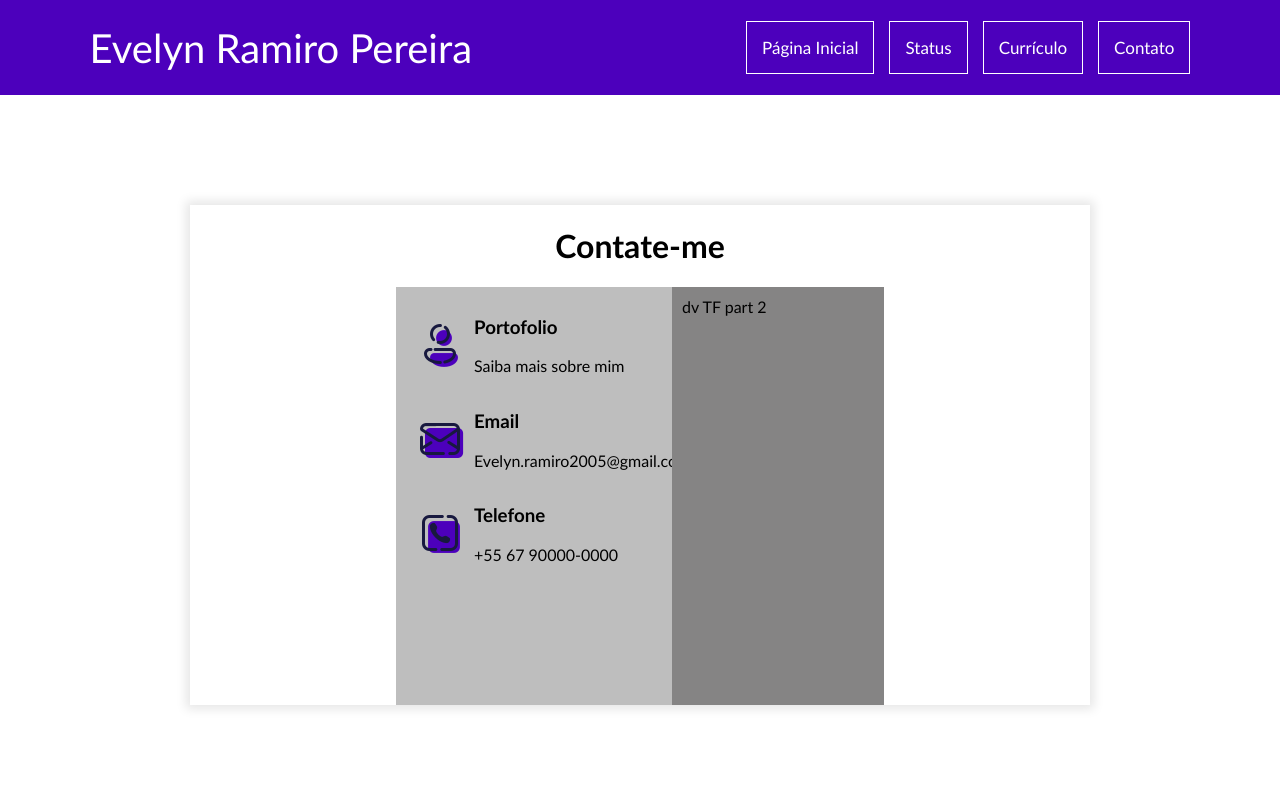
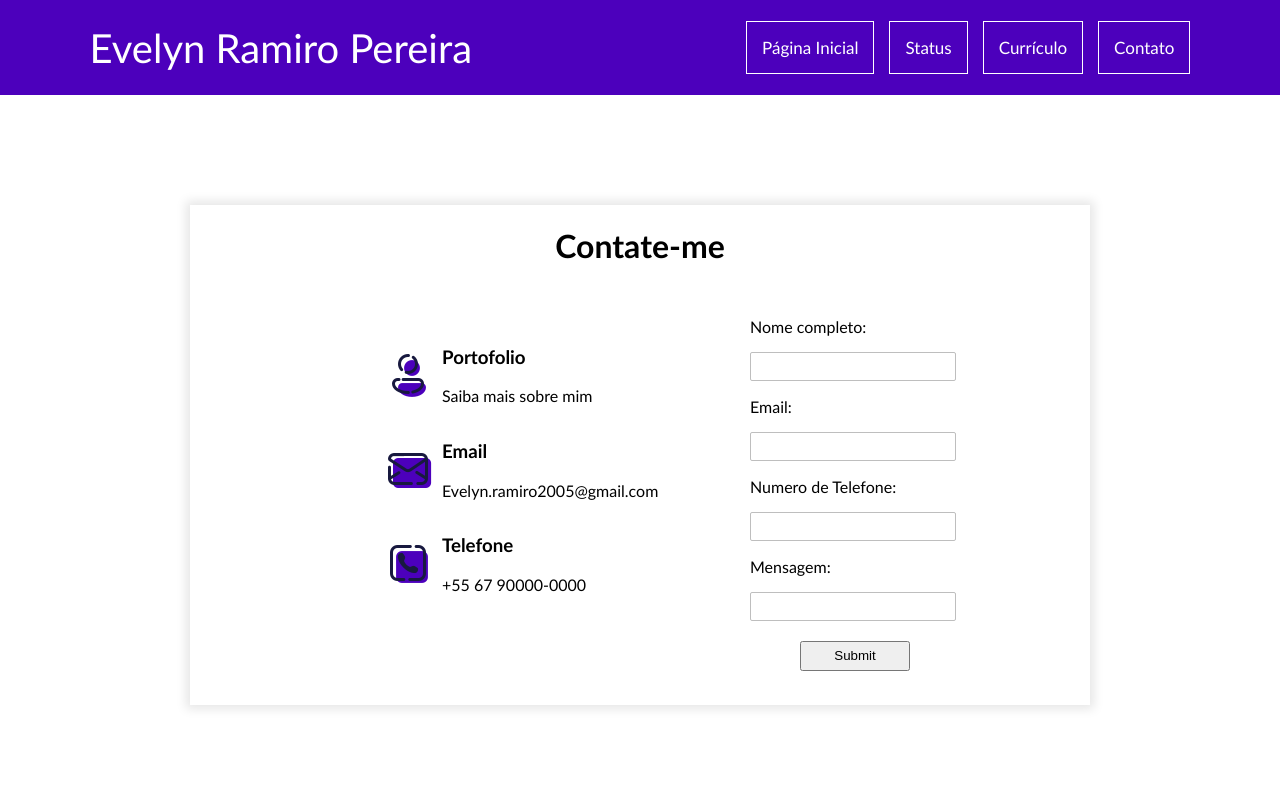
Before and after one commit to EllynRP/portfolio, a React (Vite) app: page /contato in a window 1280 px wide. Shown: the top 800 px of the page. Built offline with nearby package versions, Linux system fonts and the light colour scheme.

Commit message:
banco de dados 17102023

```diff
--- a/src/componentes/contato/Contato.css
+++ b/src/componentes/contato/Contato.css
@@ -29,18 +29,45 @@
 }
 
 .formularioDescricao{
-  background-color: rgb(190, 190, 190);
   padding:10px ;
   width: 20vw;
+  margin-top: 30px;
 }
 
 .formularioContato{
-  background-color: rgb(133, 132, 132);
   padding:10px ;
-  width: 15vw;
+  width: 20vw;
+  display: flex;
+  align-items: center;
 }
 
 .descricaoFormulario{
   display: flex;
   align-items: center;
 }
+
+form{
+  display: flex;
+  flex-direction: column;
+  margin-left: 100PX;
+}
+
+.inputForm{
+  height: 25px;
+  border: 1px solid #bebebe;
+  width: 200px;
+  border-radius: 2px;
+  font-size: 17px;
+}
+
+.botaoEnviar{
+  margin: 20px;
+  width: 110px;
+  height: 30px;
+  margin-left: 50px;
+}
+
+.botaoEnviar:hover{
+  background-color: #4b00bc;
+  color: white;
+}
--- a/src/componentes/contato/Contato.tsx
+++ b/src/componentes/contato/Contato.tsx
@@ -34,7 +34,25 @@ function Contato(){
                 </div>
               </div>
               <div className="formularioContato">
-              dv TF part 2
+              <form>
+                <label>
+                  <p>Nome completo:</p>
+                  <input className="inputForm" type="text" name="Seu nome" />
+                </label>
+                <label>
+                  <p>Email:</p>
+                  <input className="inputForm" type="email" name="Seu email" />
+                </label>
+                <label>
+                  <p>Numero de Telefone:</p>
+                  <input className="inputForm" type="text" name="seu numero de telefone" />
+                </label>
+                <label>
+                  <p>Mensagem:</p>
+                  <input className="inputForm" type="text" name="Sua mensagem" />
+                </label>
+                <input className="botaoEnviar" type="submit" />
+              </form>
               </div>
             </div>
           </div>
```
Also changed, not shown: 1 other file (tests, documents, lock files or other folders).
